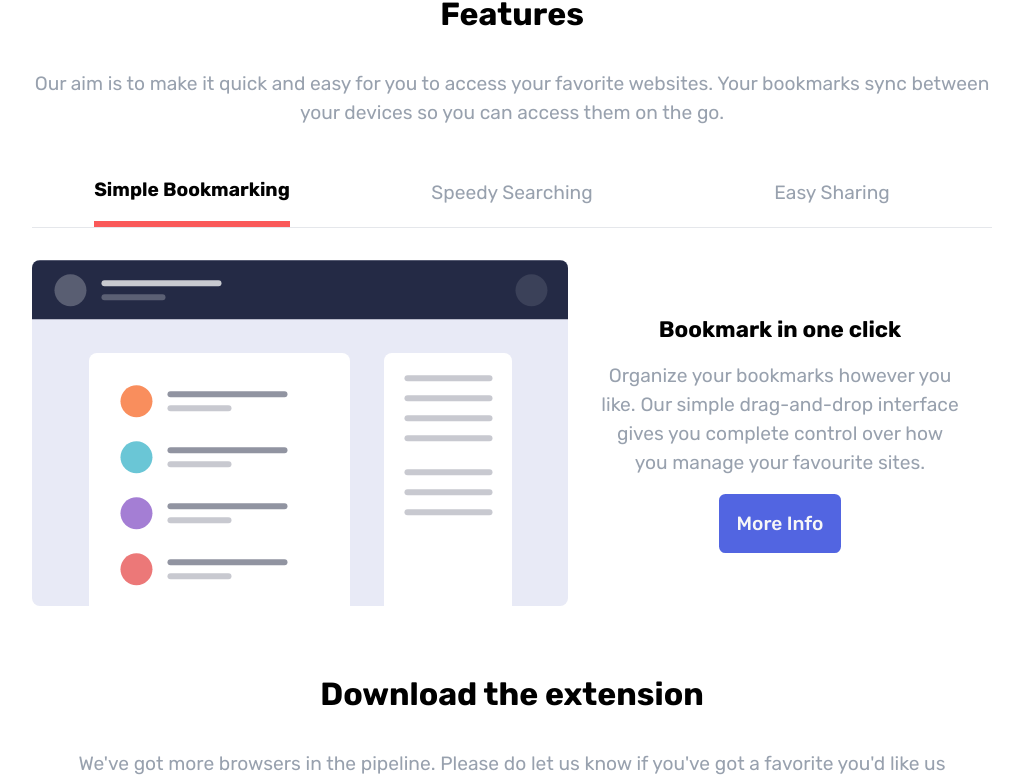
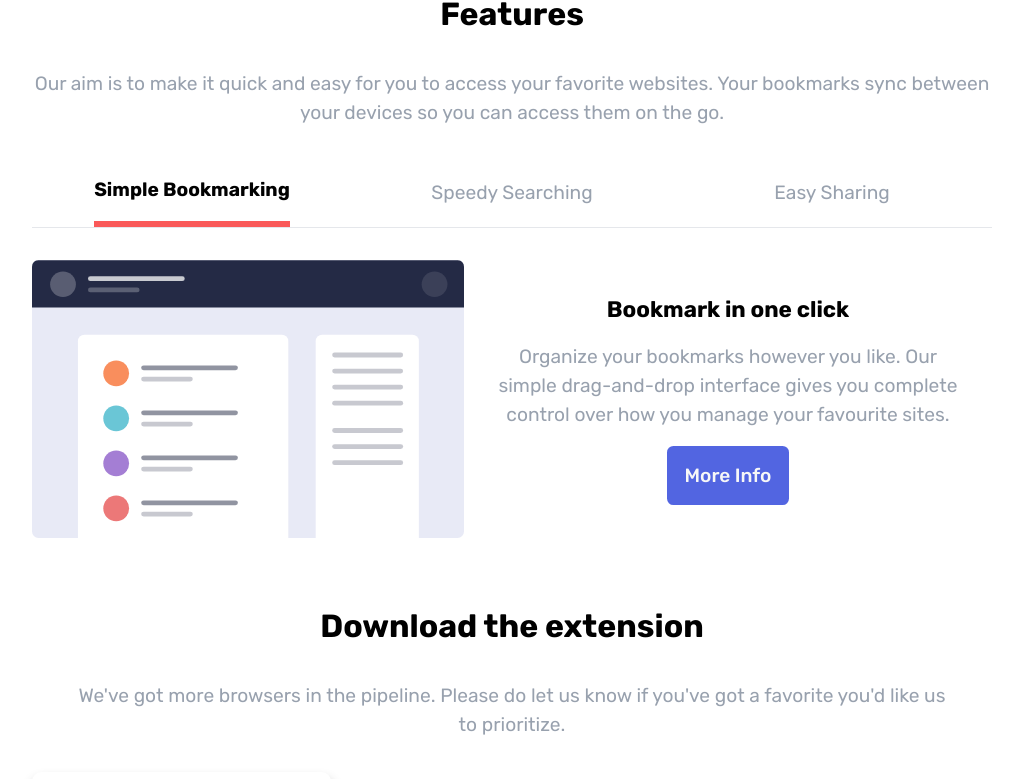
Before and after one commit to otrocadev/ita-sprint-5-bookmarks-with-angular, an Angular app: page / in a window 1280 px wide. Shown: the part 615-1394 px from the top of the page, without its empty margins (128-1147 px from the left). Built offline with nearby package versions, Linux system fonts and the light colour scheme.

Commit message:
feat: add feature article component with dynamic content switching

```diff
--- /dev/null
+++ b/src/app/molecules/feature-article/feature-article.component.css
@@ -0,0 +1,23 @@
+.bookmarking-article {
+  display: flex;
+  flex-direction: column;
+  align-items: center;
+  justify-content: center;
+
+  @media only screen and (min-width: 720px) {
+    flex-direction: row;
+
+    img {
+      max-width: 45%;
+    }
+  }
+}
+
+.feature-text {
+  display: flex;
+  flex-direction: column;
+  align-items: center;
+  text-align: center;
+  gap: 1rem;
+  padding: 2rem;
+}
--- /dev/null
+++ b/src/app/molecules/feature-article/feature-article.component.html
@@ -0,0 +1,8 @@
+<article class="bookmarking-article">
+  <img src="img/{{ image }}" alt="" />
+  <div class="feature-text">
+    <h3>{{ title }}</h3>
+    <span>{{ description }}</span>
+    <app-button>More Info</app-button>
+  </div>
+</article>
--- a/src/app/sections/features/features.component.css
+++ b/src/app/sections/features/features.component.css
@@ -37,23 +37,3 @@ nav {
     }
   }
 }
-
-.simple-bookmarking {
-  display: flex;
-  flex-direction: column;
-  align-items: center;
-  justify-content: center;
-
-  @media only screen and (min-width: 720px) {
-    flex-direction: row;
-  }
-}
-
-.feature-text {
-  display: flex;
-  flex-direction: column;
-  align-items: center;
-  text-align: center;
-  gap: 1rem;
-  padding: 2rem;
-}
--- a/src/app/sections/features/features.component.html
+++ b/src/app/sections/features/features.component.html
@@ -6,29 +6,53 @@
     the go.
   </span>
   <nav id="features-nav">
-    <div id="simple-bookmatking-btn" class="menu-element">
+    <div
+      (click)="selectedFeature = 'simple-bookmarking'"
+      id="simple-bookmatking-btn"
+      class="menu-element"
+    >
       <span class="selected">Simple Bookmarking</span>
     </div>
-    <div id="speedy-searching-btn" class="menu-element">
+    <div
+      (click)="selectedFeature = 'speedy-searching'"
+      id="speedy-searching-btn"
+      class="menu-element"
+    >
       <span> Speedy Searching </span>
     </div>
-    <div id="easy-sharing-btn" class="menu-element">
+    <div
+      (click)="selectedFeature = 'easy-sharing'"
+      id="easy-sharing-btn"
+      class="menu-element"
+    >
       <span> Easy Sharing </span>
     </div>
   </nav>
   <div id="features-list">
-    <!-- This will be a component that changes dinamically -->
-    <article class="simple-bookmarking">
-      <img src="img/illustration-features-tab-1.svg" alt="" />
-      <div class="feature-text">
-        <h3>Bookmark in one click</h3>
-        <span>
-          Organize your bookmarks however you like. Our simple drag-and-drop
-          interface gives you complete control over how you manage your
-          favourite sites.
-        </span>
-        <app-button>More Info</app-button>
-      </div>
-    </article>
+    @if(selectedFeature === 'simple-bookmarking'){
+    <app-feature-article
+      title="Bookmark in one click"
+      description="Organize your bookmarks however you like. Our simple drag-and-drop
+      interface gives you complete control over how you manage your favourite
+      sites."
+      image="illustration-features-tab-1.svg"
+    ></app-feature-article>
+
+    } @if(selectedFeature === 'speedy-searching'){
+    <app-feature-article
+      title="Intelligent search"
+      description="Our advanced search technology finds saved sites in real-time.
+      Don't even have to leave the page!"
+      image="illustration-features-tab-2.svg"
+    ></app-feature-article>
+
+    } @if(selectedFeature === 'easy-sharing'){
+    <app-feature-article
+      title="Share your bookmarks"
+      description="Easily share your bookmarks and collections with others. Create a shareable link that you can send at the click of a button."
+      image="illustration-features-tab-3.svg"
+    ></app-feature-article>
+
+    }
   </div>
 </section>
--- a/src/app/sections/features/features.component.ts
+++ b/src/app/sections/features/features.component.ts
@@ -1,10 +1,12 @@
 import { Component } from '@angular/core';
-import { ButtonComponent } from '../../atoms/button/button.component';
+import { FeatureArticleComponent } from '../../molecules/feature-article/feature-article.component';
 
 @Component({
   selector: 'app-features',
-  imports: [ButtonComponent],
+  imports: [FeatureArticleComponent],
   templateUrl: './features.component.html',
   styleUrl: './features.component.css',
 })
-export class FeaturesComponent {}
+export class FeaturesComponent {
+  selectedFeature = 'simple-bookmarking';
+}
```
Also changed, not shown: src/app/molecules/feature-article/feature-article.component.ts (added, +14 -0 lines), 1 other file (tests, documents, lock files or other folders).
